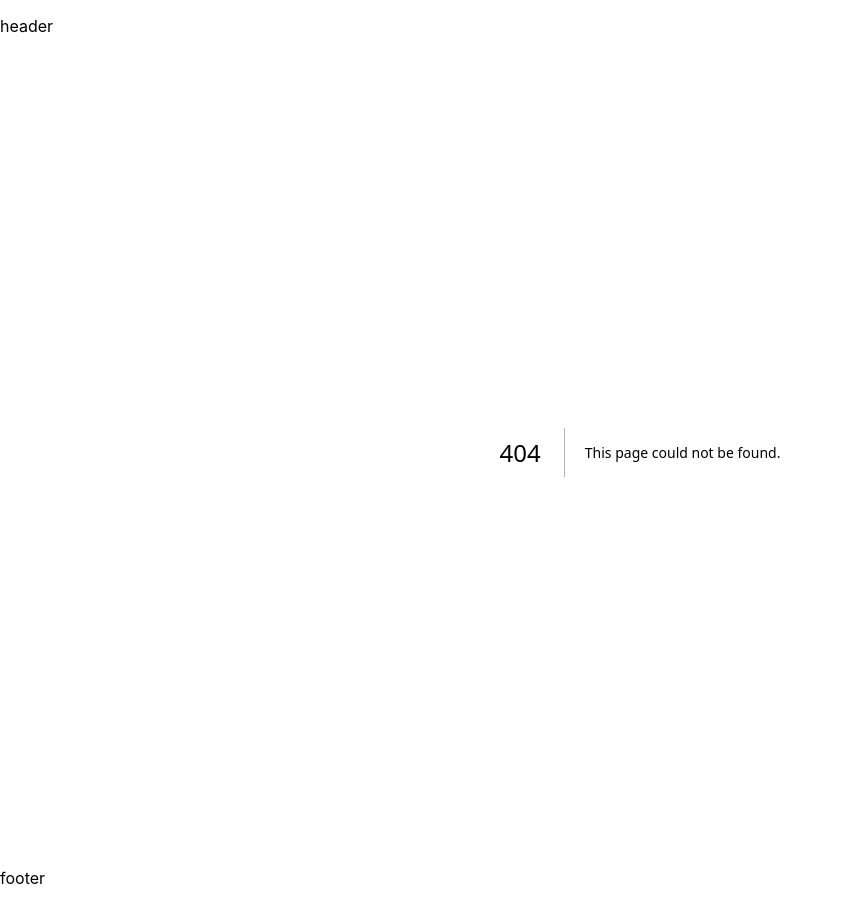
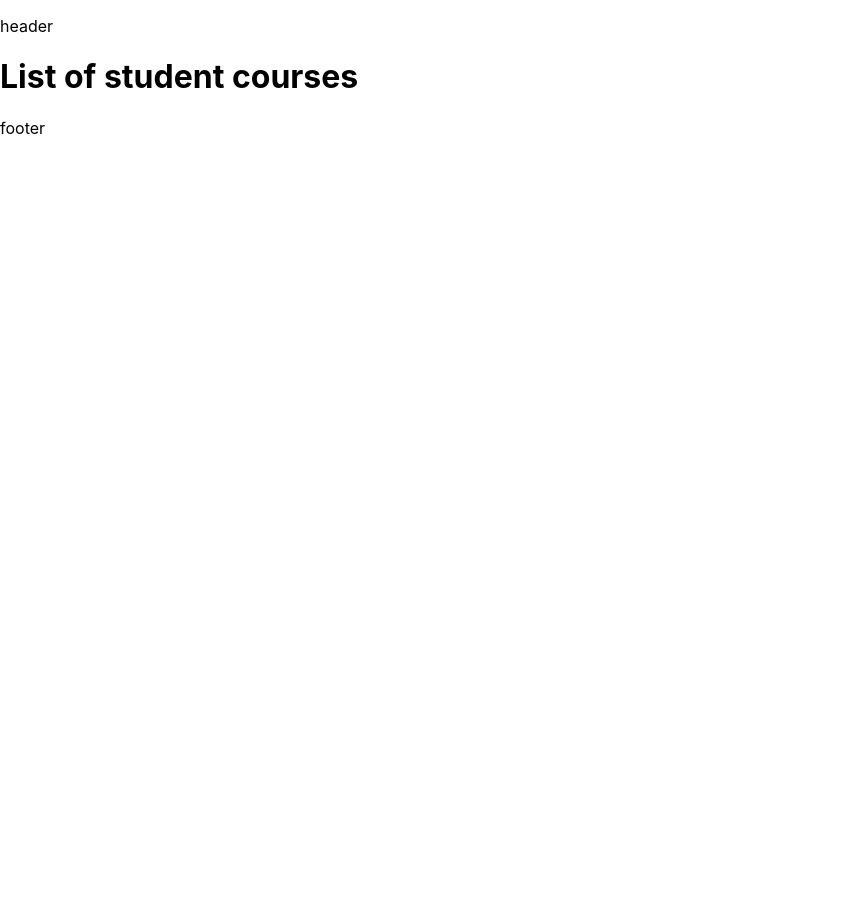
Before and after one commit to GhMamadreza84/next-pages-route, a Next.js app: page /students/1/courses in a window 1280 px wide. Before the commit this address had no page. Shown: the whole page, without its empty margins (0-843 px from the left). After the commit the page ends 800 px from the top, so only its background shows below. Built offline with nearby package versions, Linux system fonts and the light colour scheme.

Commit message:
i create folder courses in student id folder for show list of student courses

```diff
--- /dev/null
+++ b/pages/students/[studentId]/courses/index.js
@@ -0,0 +1,7 @@
+import React from "react";
+
+const Students = () => {
+  return <h1>List of student courses</h1>;
+};
+
+export default Students;
```
